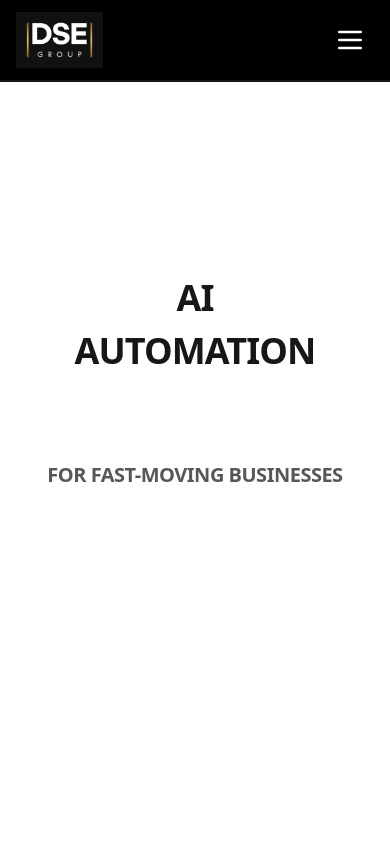
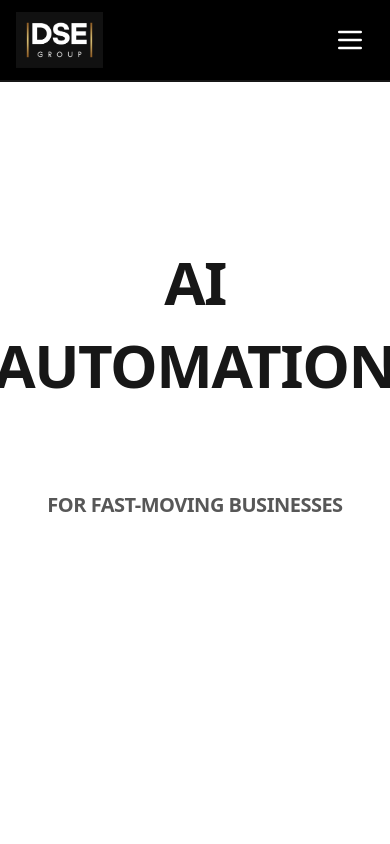
Before and after one commit to DSEGroupdev/dse-landing, a Next.js app: page / in a window 390 px wide. Shown: the top 844 px of the page. Built offline with nearby package versions, Linux system fonts and the light colour scheme.

Commit message:
Increase mobile size of 'AI AUTOMATION' by two steps for better emphasis

```diff
--- a/app/page.tsx
+++ b/app/page.tsx
@@ -189,7 +189,7 @@ export default function Home() {
             <div className="flex flex-col items-center w-full">
               <div className="flex flex-col md:flex-row justify-center items-center w-full mb-8 max-w-xs sm:max-w-sm md:max-w-full mx-auto">
                 <motion.span
-                  className="font-satoshi text-4xl sm:text-5xl md:text-[8vw] font-extrabold tracking-tight uppercase md:mr-8 mb-2 md:mb-0 relative premium-hero-text leading-tight"
+                  className="font-satoshi text-6xl sm:text-7xl md:text-[8vw] font-extrabold tracking-tight uppercase md:mr-8 mb-2 md:mb-0 relative premium-hero-text leading-tight"
                   initial={{ x: '-100vw', opacity: 0 }}
                   animate={{ x: 0, opacity: 1 }}
                   transition={{ delay: 0.1, duration: 2.2, ease: 'easeOut' }}
@@ -198,7 +198,7 @@ export default function Home() {
                   <span className="premium-text-glass" />
                 </motion.span>
                 <motion.span
-                  className="font-satoshi text-4xl sm:text-5xl md:text-[8vw] font-extrabold tracking-tight uppercase md:ml-8 relative premium-hero-text leading-tight"
+                  className="font-satoshi text-6xl sm:text-7xl md:text-[8vw] font-extrabold tracking-tight uppercase md:ml-8 relative premium-hero-text leading-tight"
                   initial={{ x: '100vw', opacity: 0 }}
                   animate={{ x: 0, opacity: 1 }}
                   transition={{ delay: 0.1, duration: 2.2, ease: 'easeOut' }}
```
